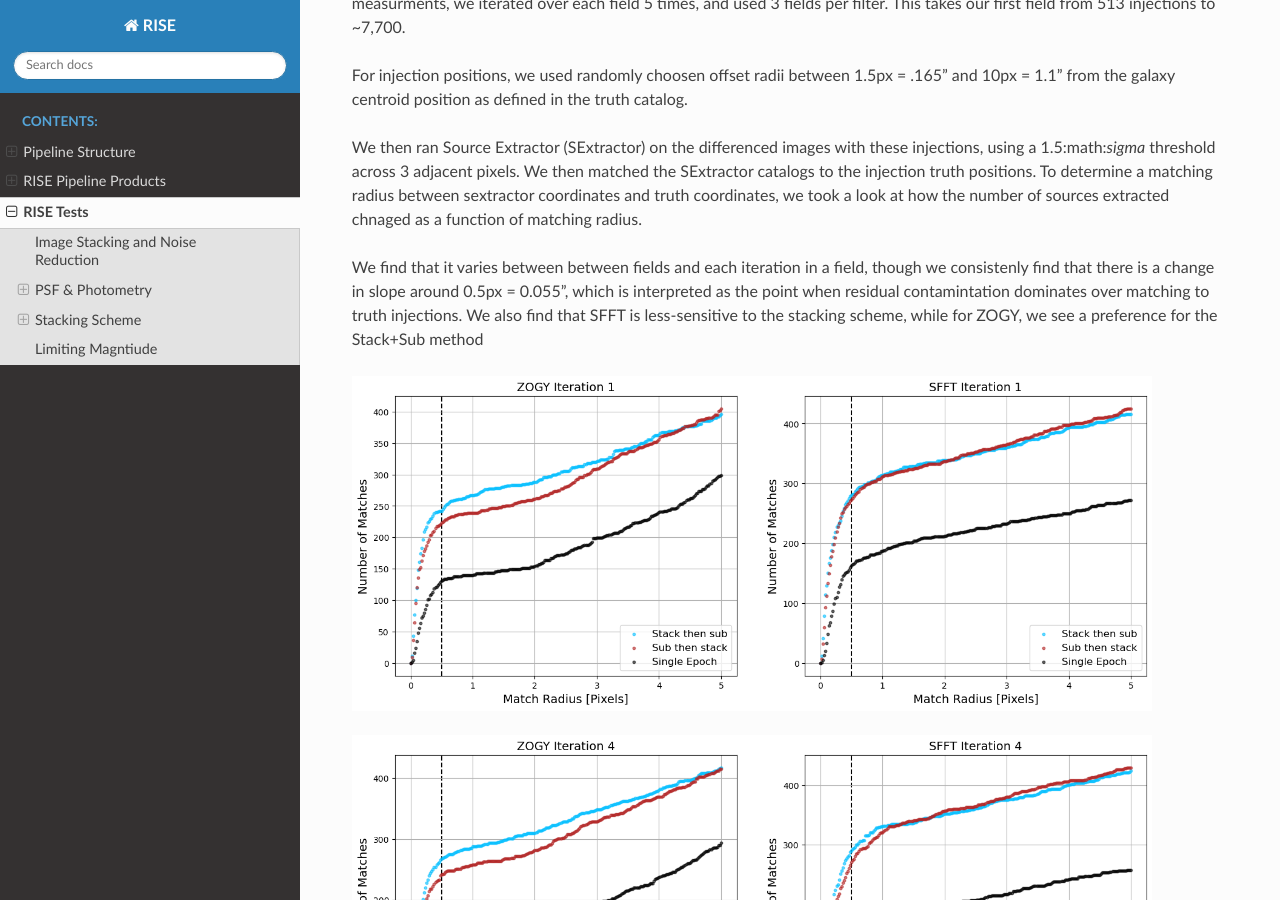
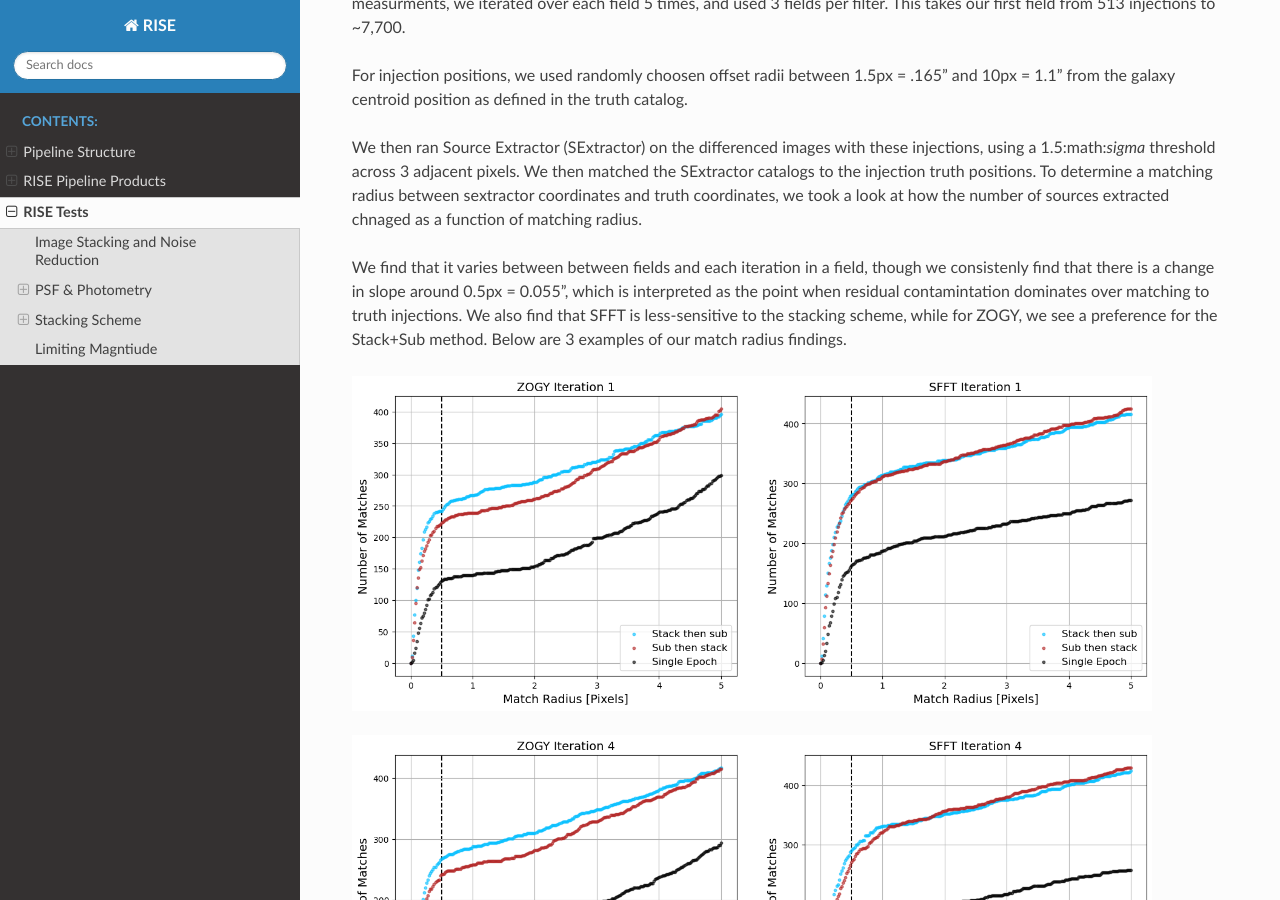
Before and after one commit to joseph-santana/RISE-docs, a Sphinx documentation site: the page built from source/tests.rst, in a window 1280 px wide and 900 px high, scrolled down 4903 px. Built offline with Sphinx 7.4.7 and the Read the Docs theme 3.1.0, drawn with Linux system fonts in a browser that asks for light colours.

Commit message:
Update stacking scheme tests

```diff
--- a/source/tests.rst
+++ b/source/tests.rst
@@ -110,9 +110,10 @@ We then ran Source Extractor (SExtractor) on the differenced images with these i
 catalogs to the injection truth positions. To determine a matching radius between sextractor coordinates and truth coordinates, we took a look at how the number of sources extracted
 chnaged as a function of matching radius.
 
-We find that it varies between between fields and each iteration in a field, though we consistenly find that there is a change in slope around 0.5px = 0.055", which is interpreted as the
-point when residual contamintation dominates over matching to truth injections.
-We also find that SFFT is less-sensitive to the stacking scheme, while for ZOGY, we see a preference for the Stack+Sub method
+We find that it varies between between fields and each iteration in a field, though we consistenly find that there is a change in slope around 0.5px = 0.055",
+which is interpreted as the point when residual contamintation dominates over matching to truth injections.
+We also find that SFFT is less-sensitive to the stacking scheme, while for ZOGY, we see a preference for the Stack+Sub method.
+Below are 3 examples of our match radius findings.
 
 |match_vs_rad_ex1|
 
```
